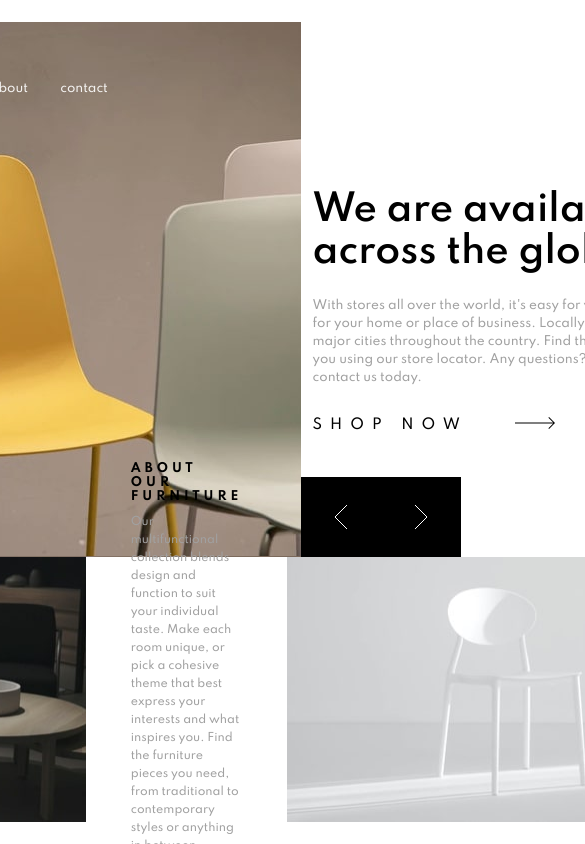
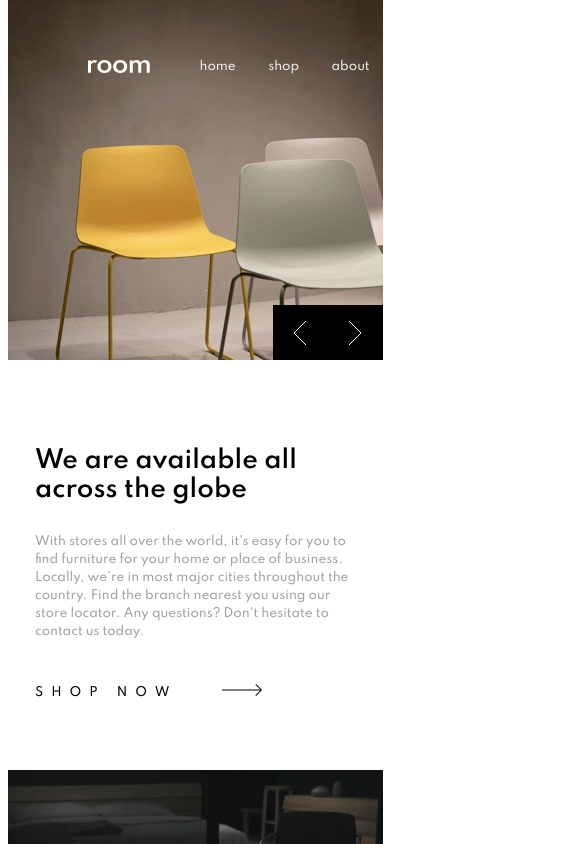
Before and after one commit to Dhadhazi/roomhomepage, a Next.js app: page / in a window 390 px wide. Shown: the top 844 px of the page, 585 px wide, since content can reach past the window. Built offline with nearby package versions, Linux system fonts and the light colour scheme.

Commit message:
Mobile slideshow done

```diff
--- a/components/Sideshow.tsx
+++ b/components/Sideshow.tsx
@@ -1,10 +1,15 @@
-import React, { useState } from "react";
+import React, { useState, useEffect } from "react";
 import styles from "../styles/Sideshow.module.scss";
 import { SLIDES } from "../content";
 
 export const Sideshow = () => {
   const [slide, setSlide] = useState<number>(1);
+  const [width, setWidth] = useState<number>();
   const lastSlide = SLIDES.length - 1;
+
+  useEffect(() => {
+    setWidth(window.innerWidth);
+  }, []);
 
   function nextSlide() {
     setSlide((currentSlide) => {
@@ -22,7 +27,12 @@ export const Sideshow = () => {
     <div className={styles.container}>
       <div
         className={styles.imageContainer}
-        style={{ backgroundImage: `url(${SLIDES[slide].image})` }}
+        style={{
+          backgroundImage:
+            width > 870
+              ? `url(${SLIDES[slide].image})`
+              : `url(${SLIDES[slide].imageMobile})`,
+        }}
       ></div>
       <div className={styles.textContainer}>
         <div className={styles.textBox}>
--- a/content.tsx
+++ b/content.tsx
@@ -1,18 +1,21 @@
 export const SLIDES = [
   {
     image: "images/desktop-image-hero-1.jpg",
+    imageMobile: "images/mobile-image-hero-1.jpg",
     title: "Discover innovative ways to decorate",
     description:
       "We provide unmatched quality, comfort, and style for property owners across the country.  Our experts combine form andnfunction in bringing your vision to life. Create a room in your own style with our collection and make your property a reflection of you and what you love.",
   },
   {
     image: "images/desktop-image-hero-2.jpg",
+    imageMobile: "images/mobile-image-hero-2.jpg",
     title: "We are available all across the globe",
     description:
       "With stores all over the world, it's easy for you to find furniture for your home or place of business. Locally, we’re in most major cities throughout the country. Find the branch nearest you using our       store locator. Any questions? Don't hesitate to contact us today.",
   },
   {
     image: "images/desktop-image-hero-3.jpg",
+    imageMobile: "images/mobile-image-hero-3.jpg",
     title: "Manufactured with the best materials",
     description:
       "Our modern furniture store provide a high level of quality. Our company has invested in advanced technology   to ensure that every product is made as perfect and as consistent as possible. With three decades of   experience in this industry, we understand what customers want for their home and office.",
--- a/pages/index.tsx
+++ b/pages/index.tsx
@@ -11,7 +11,11 @@ export default function Home() {
           <Sideshow />
         </div>
         <div className={styles.aboutContainer}>
-          <img src="images/image-about-dark.jpg" alt="Nice furniture" />
+          <img
+            src="images/image-about-dark.jpg"
+            alt="Nice furniture"
+            className={styles.lightImage}
+          />
           <div className={styles.aboutTextBox}>
             <article className={styles.aboutText}>
               <h2>ABOUT OUR FURNITURE</h2>
--- a/styles/Home.module.scss
+++ b/styles/Home.module.scss
@@ -7,6 +7,9 @@
   flex-direction: column;
   justify-content: center;
   align-items: center;
+  @media (max-width: 870px) {
+    justify-content: flex-start;
+  }
 }
 
 .siteContainer {
@@ -31,6 +34,7 @@
     justify-content: center;
     align-items: center;
     flex-direction: column;
+
     .aboutText {
       margin: 45px;
       h2 {
@@ -45,4 +49,13 @@
       }
     }
   }
+  @media (min-width: 871px) and (max-width: 1145px) {
+    .lightImage {
+      display: none;
+    }
+  }
+  @media (max-width: 870px) {
+    flex-direction: column;
+    max-width: 375px;
+  }
 }
--- a/styles/Sideshow.module.scss
+++ b/styles/Sideshow.module.scss
@@ -4,11 +4,18 @@
   display: flex;
   width: 100%;
   height: 100%;
-  background-color: green;
+  @media (max-width: 870px) {
+    max-width: 375px;
+    flex-direction: column;
+    height: 770px;
+  }
   .imageContainer {
     flex: 3;
     max-width: 840px;
     transition-duration: 1s;
+    @media (max-width: 870px) {
+      flex: 36;
+    }
   }
   .textContainer {
     flex: 2;
@@ -17,16 +24,25 @@
     display: flex;
     justify-content: center;
     align-items: center;
+    @media (max-width: 870px) {
+      flex: 41;
+    }
     .textBox {
       width: 400px;
       height: 250px;
       display: flex;
       flex-direction: column;
       justify-content: space-between;
-
+      @media (max-width: 870px) {
+        width: 320px;
+        height: 270px;
+      }
       h1 {
         font-weight: 600;
         font-size: 36px;
+        @media (max-width: 870px) {
+          font-size: 24px;
+        }
       }
       article {
         font-weight: 500;
@@ -37,6 +53,9 @@
         margin-top: 30px;
         font-size: 14px;
         letter-spacing: 8px;
+        @media (max-width: 870px) {
+          font-size: 12px;
+        }
         &:hover {
           cursor: pointer;
           opacity: 0.8;
@@ -47,8 +66,12 @@
     .arrowsContainer {
       position: absolute;
       bottom: 0px;
-      left: 0;
+      left: 0px;
       display: flex;
+      @media (max-width: 870px) {
+        top: -55px;
+        left: 265px;
+      }
       .arrowButton {
         width: 80px;
         height: 80px;
@@ -62,6 +85,10 @@
           cursor: pointer;
           opacity: 0.8;
         }
+        @media (max-width: 870px) {
+          width: 55px;
+          height: 55px;
+        }
       }
     }
   }
```
